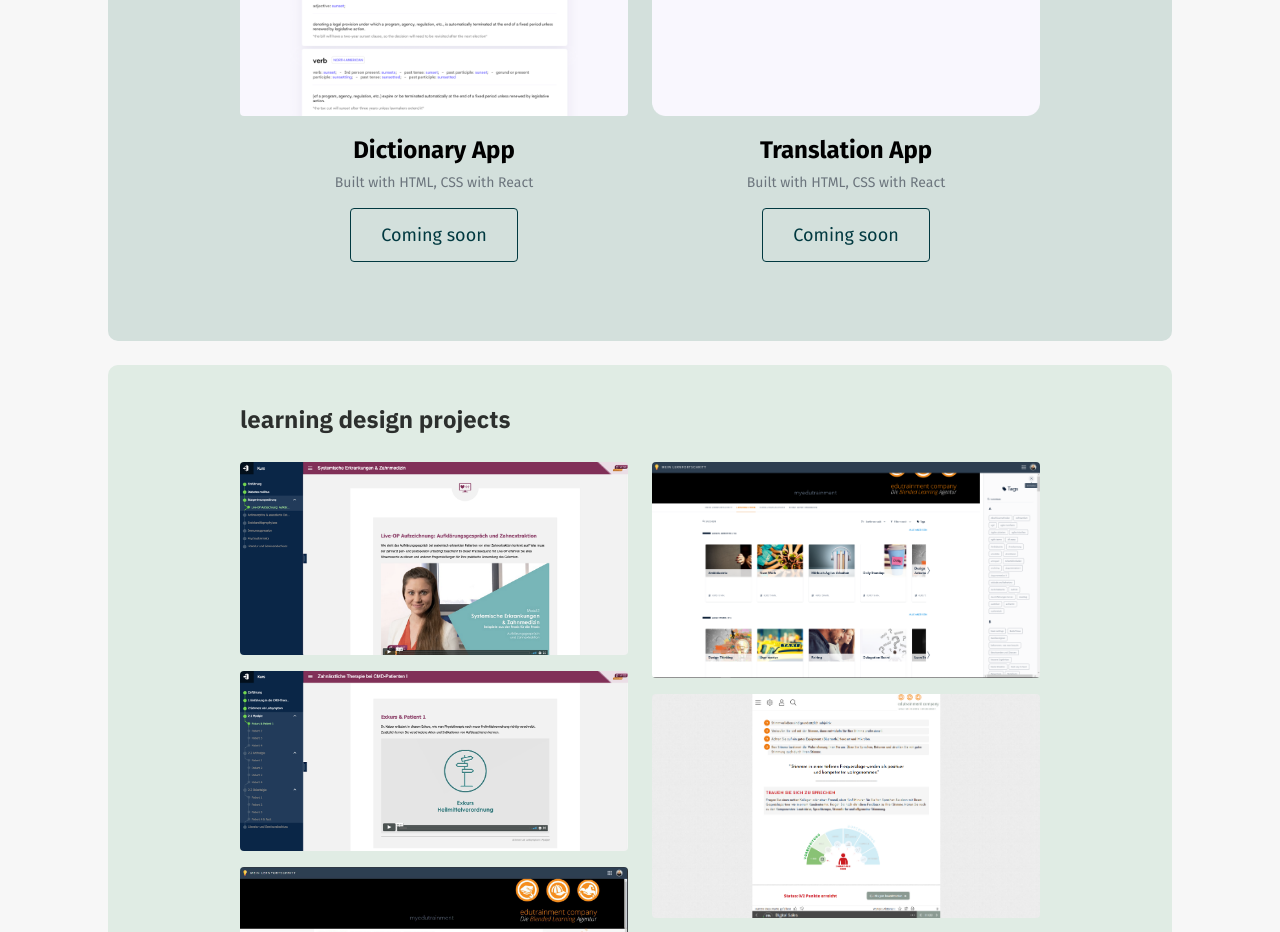
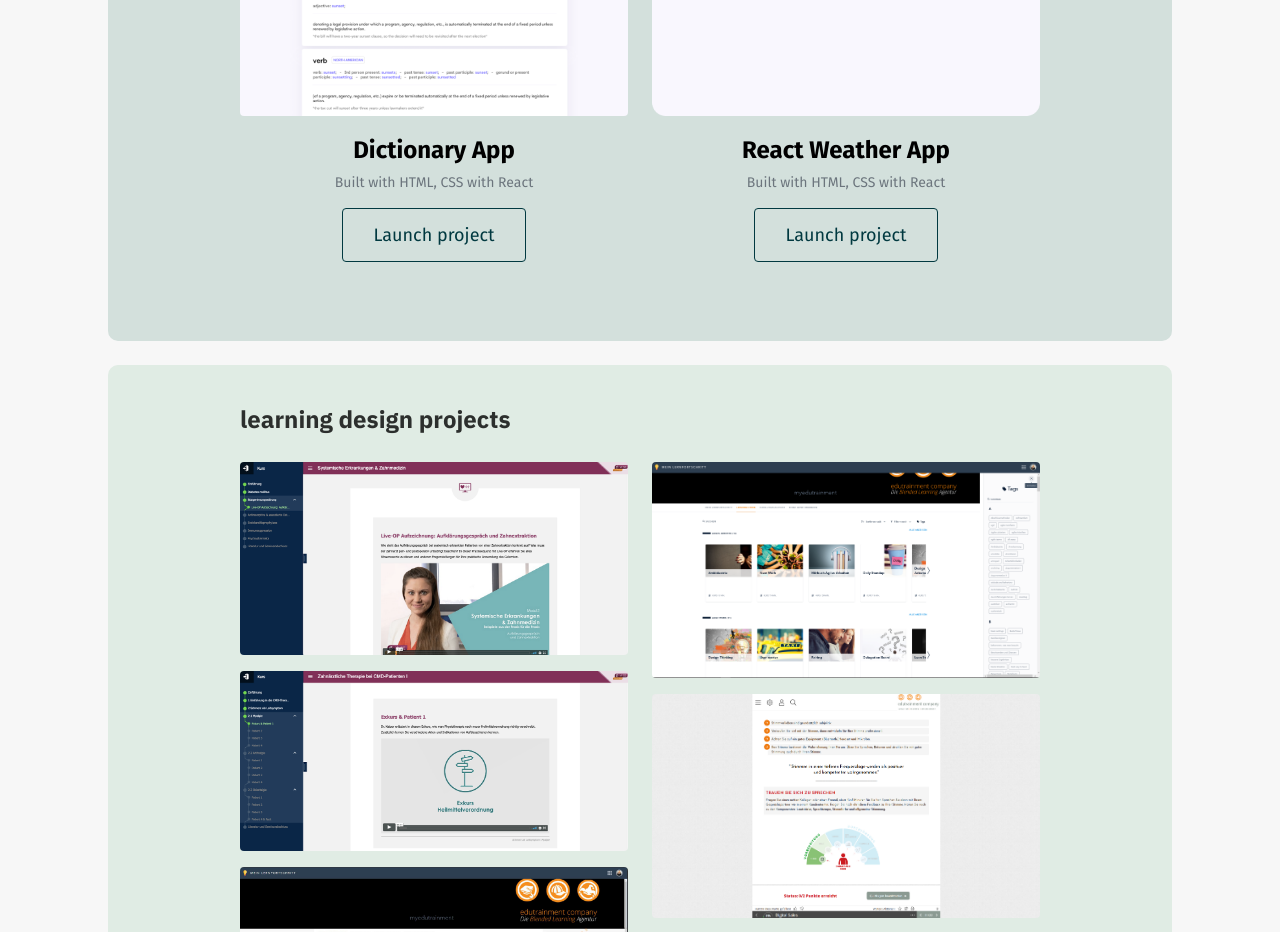
Before and after one commit to MariaLizMatthaeus/project-online-portfolio-mm, a plain HTML site: page work.html in a window 1280 px wide. Shown: the part 1441-2373 px from the top of the page. Drawn offline with nearby package versions, Linux system fonts and the light colour scheme.

Commit message:
updated new project URLs

```diff
--- a/work.html
+++ b/work.html
@@ -130,11 +130,10 @@
             </p>
             <div class="text-center mt-4 mb-5">
               <a
-                href="https://www.shecodes.io/"
+                href="https://gregarious-speculoos-3603b7.netlify.app/"
                 class="btn-branding-outline"
                 target="_blank"
-                disabled=""
-                >Coming soon</a
+                >Launch project</a
               >
             </div>
           </div>
@@ -144,17 +143,16 @@
               class="img-fluid mb-3 rounded d-none d-lg-block"
               alt=""
             />
-            <h3 class="text-center m-0">Translation App</h3>
+            <h3 class="text-center m-0">React Weather App</h3>
             <p class="text-center text-muted">
               Built with HTML, CSS with React
             </p>
             <div class="text-center mt-4 mb-5">
               <a
-                href="https://www.shecodes.io/"
+                href="https://inquisitive-cat-6589b4.netlify.app/"
                 class="btn-branding-outline"
                 target="_blank"
-                disabled=""
-                >Coming soon</a
+                >Launch project</a
               >
             </div>
           </div>
```
Also changed, not shown: 1 other file.
